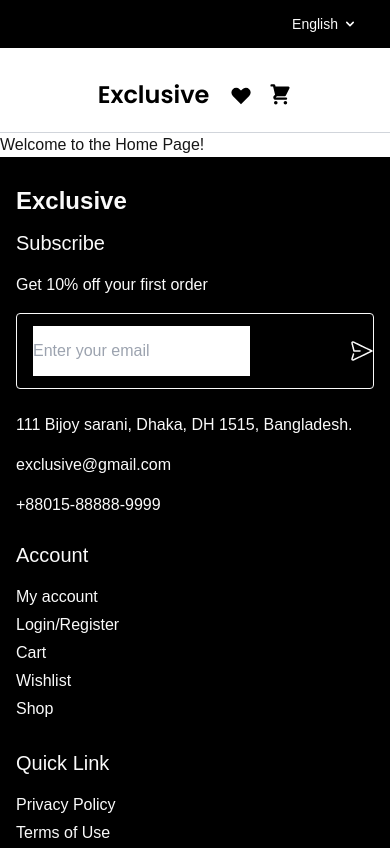
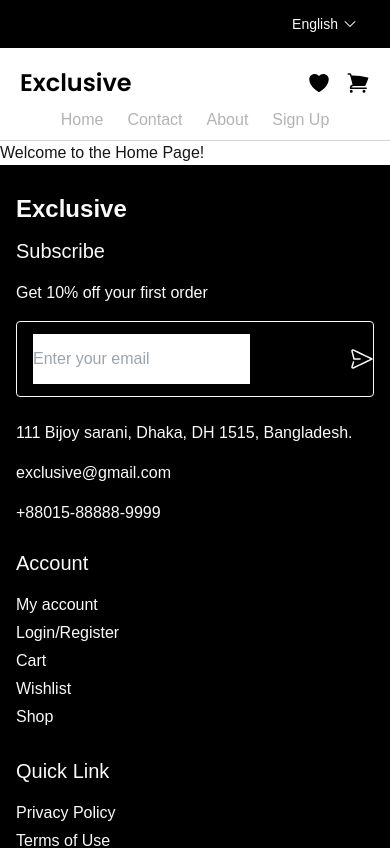
Before and after one commit to AHMED56-16/Hackathon-Practice, a Next.js app: page / in a window 390 px wide. Shown: the top 848 px of the page. Built offline with nearby package versions, Linux system fonts and the light colour scheme.

Commit message:
Making responsive navbar

```diff
--- a/app/components/Navbar/MobileNav.tsx
+++ b/app/components/Navbar/MobileNav.tsx
@@ -0,0 +1,46 @@
+import React from "react";
+import Link from "next/link";
+
+
+const MobileNav = () => {
+  return (
+    <div>
+      <div className="flex border-b border-gray-300 pb-2 items-center justify-center space-x-[24px] text-[16px] text-[#b5b2b2] md:hidden">
+        <Link
+          href="/"
+          className="relative group text-[#b5b2b2] transition duration-300"
+        >
+          Home
+          {/* Underline */}
+          <span className="absolute left-0 bottom-0 w-0 h-[2px] bg-current transition-all duration-300 group-hover:w-full"></span>
+        </Link>
+        <Link
+          href="/contact"
+          className="relative group text-[#b5b2b2] transition duration-300"
+        >
+          Contact
+          {/* Underline */}
+          <span className="absolute left-0 bottom-0 w-0 h-[2px] bg-current transition-all duration-300 group-hover:w-full"></span>
+        </Link>
+        <Link
+          href="#"
+          className="relative group text-[#b5b2b2] transition duration-300"
+        >
+          About
+          {/* Underline */}
+          <span className="absolute left-0 bottom-0 w-0 h-[2px] bg-current transition-all duration-300 group-hover:w-full"></span>
+        </Link>
+        <Link
+          href="/signup"
+          className="relative group text-[#b5b2b2] transition duration-300"
+        >
+          Sign Up
+          {/* Underline */}
+          <span className="absolute left-0 bottom-0 w-0 h-[2px] bg-current transition-all duration-300 group-hover:w-full"></span>
+        </Link>
+      </div>
+    </div>
+  );
+};
+
+export default MobileNav;
--- a/app/components/Navbar/Nav.tsx
+++ b/app/components/Navbar/Nav.tsx
@@ -3,10 +3,11 @@ import React from "react";
 import { poppins } from "@/app/fonts/font";
 import {
   ChevronDownIcon,
-  SearchIcon,
+  MagnifyingGlassIcon  ,
   HeartIcon,
   ShoppingCartIcon,
-} from "@heroicons/react/solid";
+} from "@heroicons/react/24/solid";
+import MobileNav from "./MobileNav";
 
 const Nav = () => {
   return (
@@ -42,7 +43,7 @@ const Nav = () => {
 
       {/* Navbar */}
 
-      <div className="bg-[#FFFFFF] border-b border-gray-300 h-[75px] flex items-center justify-center mt-[10px] px-[135px]">
+      <div className="bg-[#FFFFFF] md:border-b border-gray-300 h-[50px] md:h-[75px] flex items-center justify-center mt-[10px] px-5 sm:px-[135px]">
         {/* Inner container */}
         <div className="w-[1170px] h-[38px] flex items-center justify-between">
           {/* Left Section: Logo */}
@@ -53,7 +54,7 @@ const Nav = () => {
           </div>
 
           {/* Center Section: Nav Links */}
-          <div className="hidden md:flex items-center space-x-[48px] text-[16px] text-[#b5b2b2]">
+          <div className="hidden md:flex items-center space-x-[24px] text-[16px] text-[#b5b2b2] ">
             <Link
               href="/"
               className="relative group text-[#b5b2b2] transition duration-300"
@@ -97,7 +98,7 @@ const Nav = () => {
                 placeholder="What are you looking for?"
                 className="bg-transparent outline-none text-sm w-48"
               />
-              <SearchIcon className="w-5 h-5 text-gray-500" />
+              <MagnifyingGlassIcon  className="w-5 h-5 text-gray-500" />
             </div>
 
             {/* Icons */}
@@ -108,6 +109,7 @@ const Nav = () => {
           </div>
         </div>
       </div>
+      <MobileNav />
     </>
   );
 };
--- a/package.json
+++ b/package.json
@@ -9,7 +9,7 @@
     "lint": "next lint"
   },
   "dependencies": {
-    "@heroicons/react": "^1.0.6",
+    "@heroicons/react": "^2.2.0",
     "next": "14.2.15",
     "react": "^18",
     "react-dom": "^18"
--- a/tailwind.config.ts
+++ b/tailwind.config.ts
@@ -12,8 +12,13 @@ const config: Config = {
         background: "var(--background)",
         foreground: "var(--foreground)",
       },
+      screens: {
+        // Adding breakpoints
+        xs: "480px"
+      },
     },
   },
   plugins: [],
 };
+
 export default config;
```
Also changed, not shown: app/components/Navbar/ResponsiveNav.tsx (deleted), 1 other file (tests, documents, lock files or other folders).
